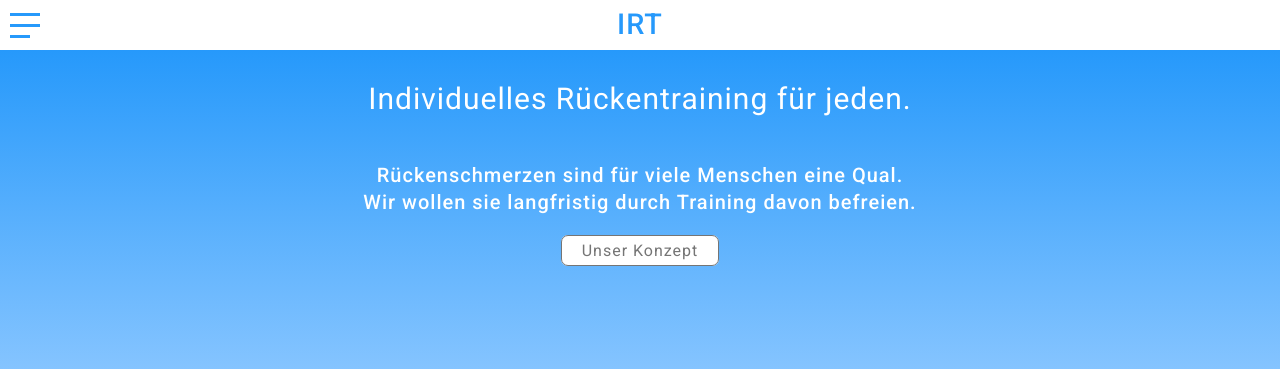
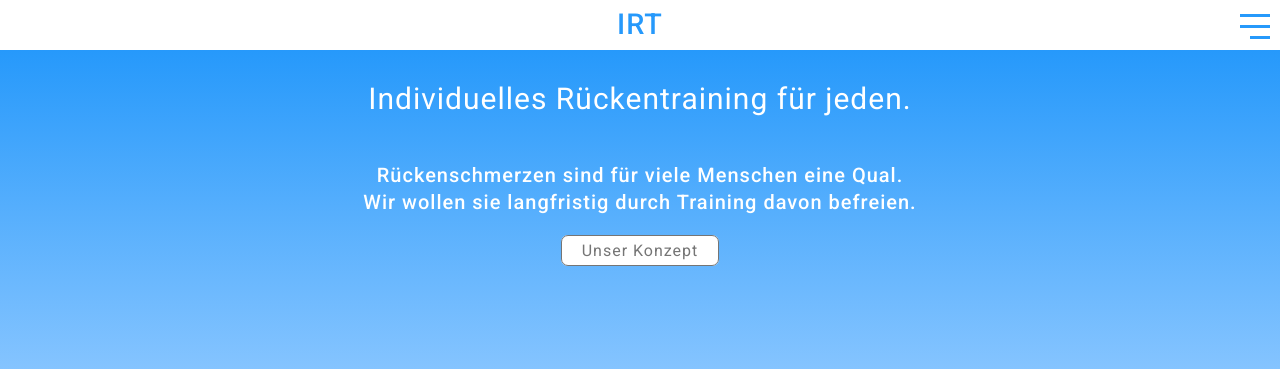
Before and after one commit to pbizimis/IRT, a Flask app: page / in a window 1280 px wide. Shown: the top 369 px of the page. Run offline with Flask 2, Linux system fonts and the light colour scheme.

Commit message:
Feedback R1

```diff
--- a/irtp/static/index.css
+++ b/irtp/static/index.css
@@ -70,7 +70,7 @@
 }
 .bar-wrap {
     position: absolute;
-    left: 10px;
+    right: 10px;
 }
 .bar-wrap .bar {
     width: 30px;
@@ -81,6 +81,8 @@
 .bar-wrap #last {
     width: 20px;
     margin: 0;
+    position: absolute;
+    right: 0;
 }
 .header {
     width: 100%;
@@ -145,85 +147,3 @@
     height: 25em;
     margin-top: 15px;
 }
-
-/*
-TESTING
-
-.hamburger {
-  position: absolute;
-  right: 10px;
-  z-index: 2;
-  cursor: pointer;
-  transition-property: opacity, filter;
-  transition-duration: 0.15s;
-  transition-timing-function: linear;
-  font: inherit;
-  color: inherit;
-  text-transform: none;
-  background-color: transparent;
-  border: 0;
-  margin: 0;
-  overflow: visible; }
-  .hamburger:hover {
-    opacity: 0.7; }
-  .hamburger.is-active:hover {
-    opacity: 0.7; }
-  .hamburger.is-active .hamburger-inner,
-  .hamburger.is-active .hamburger-inner::before,
-  .hamburger.is-active .hamburger-inner::after {
-    background-color: #2699FB; }
-
-.hamburger-box {
-  width: 40px;
-  height: 15px;
-  display: inline-block;
-  position: relative; }
-
-.hamburger-inner {
-  display: block;
-  top: 50%;
-  margin-top: -2px; }
-.hamburger-inner, .hamburger-inner::before, .hamburger-inner::after {
-  width: 35px;
-  height: 3px;
-  background-color: #2699FB;
-  position: absolute;
-  transition-property: transform;
-  transition-duration: 0.15s;
-  transition-timing-function: ease; }
-.hamburger-inner::before, .hamburger-inner::after {
-  content: "";
-  display: block;
-}
-.hamburger-inner::before {
-  top: -10px; }
-.hamburger-inner::after {
-  bottom: -10px;
-}
-
-
-.hamburger--spin .hamburger-inner {
-  transition-duration: 0.22s;
-  transition-timing-function: cubic-bezier(0.55, 0.055, 0.675, 0.19); }
-.hamburger--spin .hamburger-inner::before {
-  transition: top 0.1s 0.25s ease-in, opacity 0.1s ease-in; }
-.hamburger--spin .hamburger-inner::after {
-  transition: bottom 0.1s 0.25s ease-in, transform 0.22s cubic-bezier(0.55, 0.055, 0.675, 0.19); }
-.hamburger--spin.is-active .hamburger-inner {
-  transform: rotate(225deg);
-  transition-delay: 0.12s;
-  transition-timing-function: cubic-bezier(0.215, 0.61, 0.355, 1);
-  background-color: white;}
-.hamburger--spin.is-active .hamburger-inner::before {
-  top: 0;
-  opacity: 0;
-  transition: top 0.1s ease-out, opacity 0.1s 0.12s ease-out;
-}
-.hamburger--spin.is-active .hamburger-inner::after {
-  bottom: 0;
-  transform: rotate(-90deg);
-  transition: bottom 0.1s ease-out, transform 0.22s 0.12s cubic-bezier(0.215, 0.61, 0.355, 1);
-  background-color: white;
-}
-
-*/
```
Also changed, not shown: irtp/templates/index.html (+0 -7 lines).
